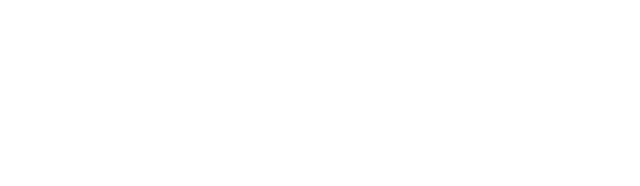
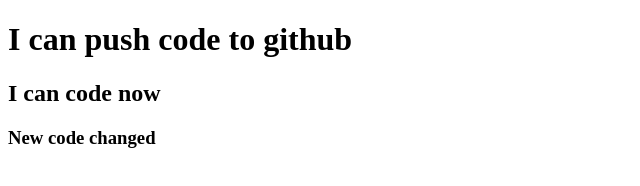
Before and after one commit to MR-NOKIB/my-second-repo, a plain HTML site: page index.html in a window 1280 px wide. Shown: the whole page, without its empty margins (0-640 px from the left). Drawn offline with Linux system fonts and the light colour scheme.

Commit message:
added header

```diff
--- a/index.html
+++ b/index.html
@@ -6,6 +6,9 @@
     <title>My second github repo</title>
 </head>
 <body>
+    <h1>I can push code to github</h1>
+    <h2>I can code now</h2>
+    <h3>New code changed</h3>
 
 </body>
 </html>
```
